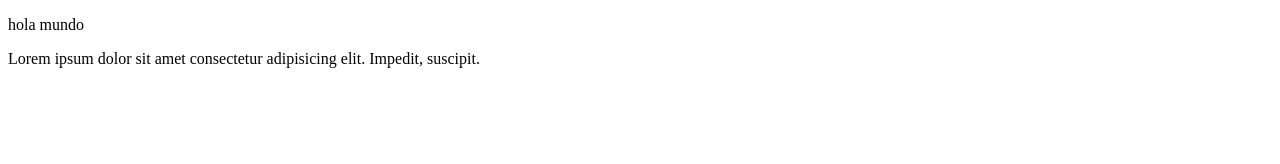
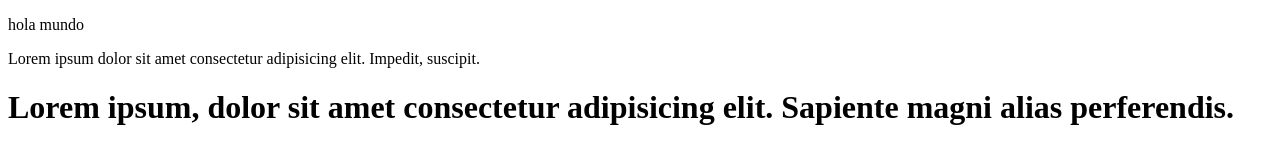
Before and after one commit to tadeo-Mb/prueba, a plain HTML site: page index.html in a window 1280 px wide. Drawn offline with Linux system fonts and the light colour scheme.

Commit message:
agregue un h1

```diff
--- a/index.html
+++ b/index.html
@@ -11,5 +11,9 @@
       Lorem ipsum dolor sit amet consectetur adipisicing elit. Impedit,
       suscipit.
     </p>
+    <h1>
+      Lorem ipsum, dolor sit amet consectetur adipisicing elit. Sapiente magni
+      alias perferendis.
+    </h1>
   </body>
 </html>
```
